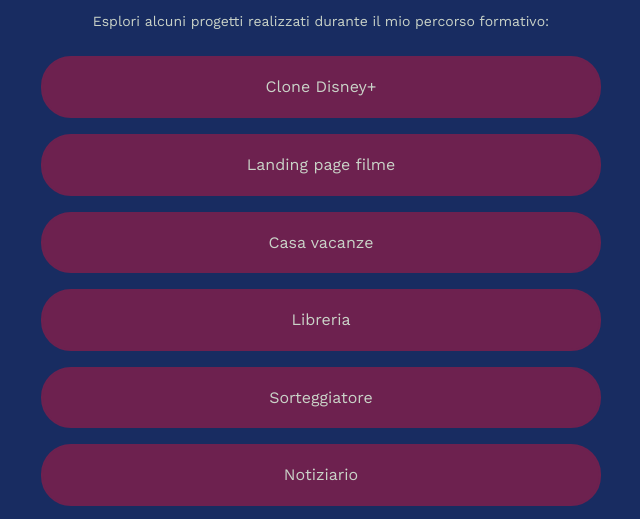
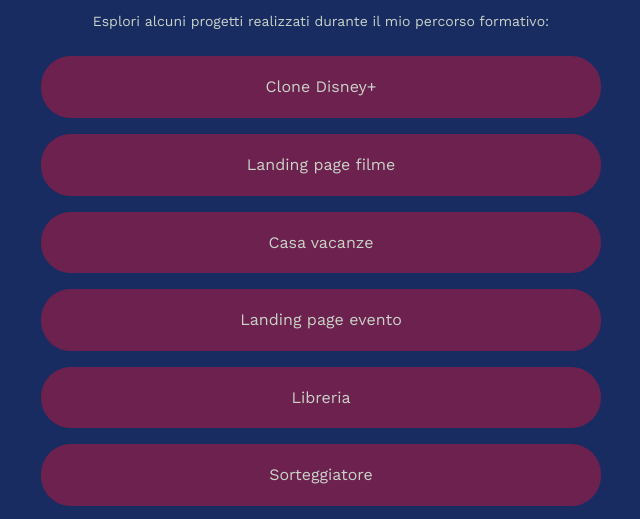
Before and after one commit to MayaraSH/profile, a website: page index.html in a window 1280 px wide. Shown: the part 422-941 px from the top of the page, without its empty margins (319-959 px from the left). Drawn offline with nearby package versions, Linux system fonts and the light colour scheme.

Commit message:
atualizando projeto

```diff
--- a/index.html
+++ b/index.html
@@ -88,6 +88,11 @@
                     </a>
                 </li>
                 <li class="project-list-item">
+                    <a href="https://ebac-tech-talks-two-indol.vercel.app/" target="_blank" rel="noopener noreferrer">
+                        Landing page evento
+                    </a>
+                </li>
+                <li class="project-list-item">
                     <a href="https://livrariaonline.vercel.app" target="_blank" rel="noopener noreferrer">
                         Libreria
                     </a>
```
